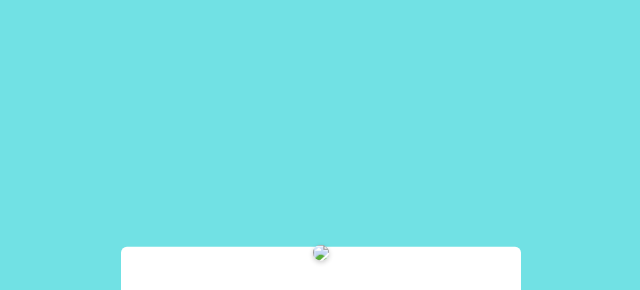
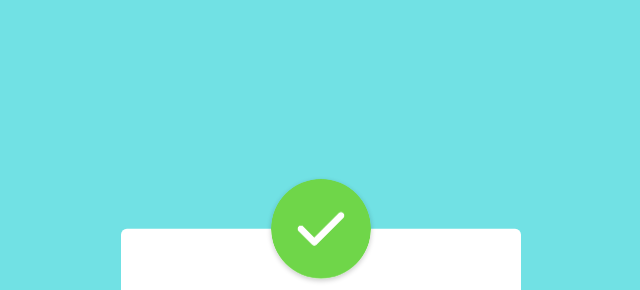
Before and after one commit to Phani5611/Bus-Ticket-Reservation-Final, a plain HTML site: page TicketBooked.html in a window 1280 px wide. Shown: the part 14-304 px from the top of the page, without its empty margins (319-959 px from the left). Drawn offline with Linux system fonts and the light colour scheme.

Commit message:
Update TicketBooked.html

```diff
--- a/TicketBooked.html
+++ b/TicketBooked.html
@@ -13,7 +13,7 @@
 <body>
 <div class="container">
 <div class="popup" id="popup">
-     <img src="tick.png">
+     <img src="Assests/tick.png">
         <h2>Thank You!</h2>
         <p>Payment Done!</p>
 
```
